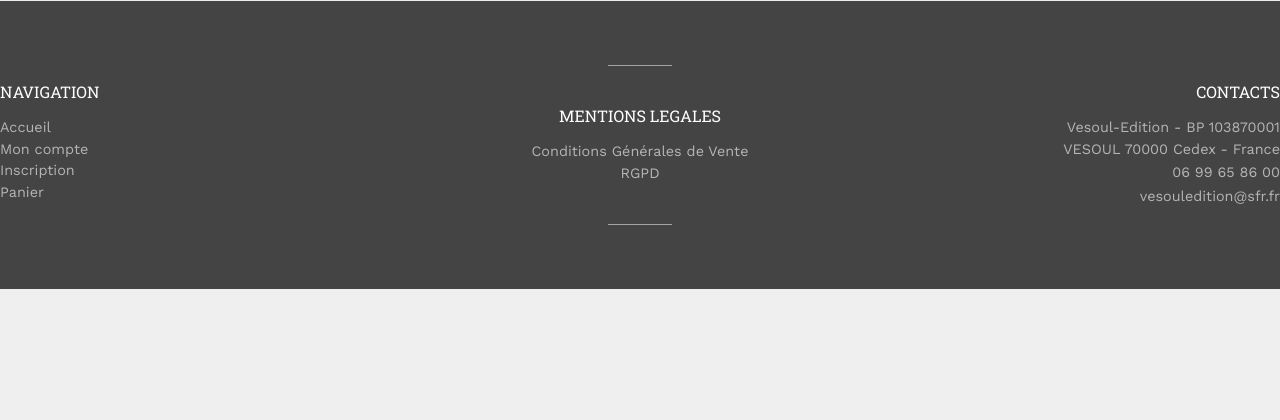
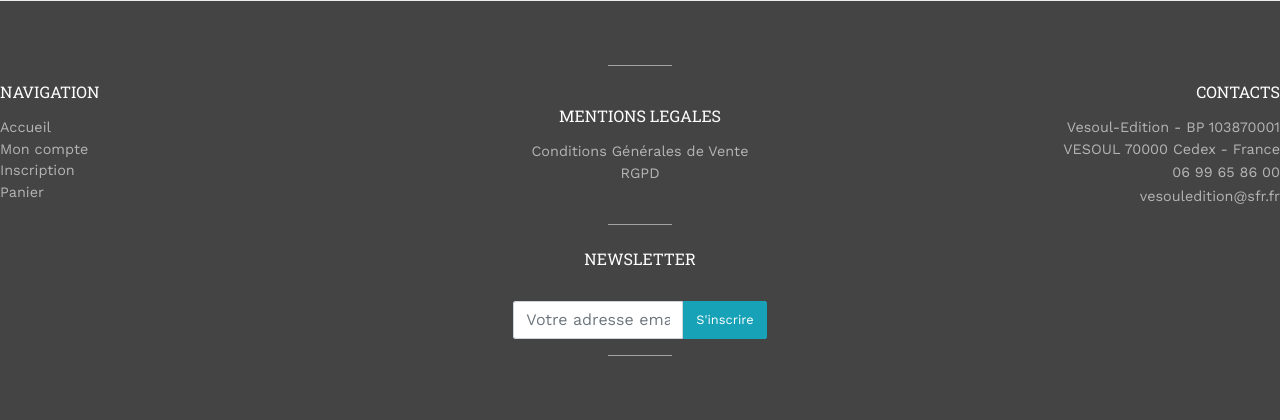
Before and after one commit to benaor/vesoul-edition, a Symfony app: template templates/base.html.twig in a window 1280 px wide. Shown: the part 727-1147 px from the top of the page. Before the commit the page ends 1016 px from the top, so only its background shows below. Run offline with Twig, Linux system fonts and the light colour scheme; the template is opened without the code that fills it, so the values that code supplies are empty; some libraries are stand-ins or nearby versions; some web fonts are replaced.

Commit message:
edit footer for add form newletters (no utilisable)

```diff
--- a/templates/base.html.twig
+++ b/templates/base.html.twig
@@ -48,7 +48,6 @@
 		<script src="js/script.js"></script>
 
 		{% if minyear is defined %}
-
 			<script>
 				$("#slider-range").slider({range: true, min: {{ minyear }}, max: {{ maxyear }}, values: [{{ minyear }}, {{maxyear }}],slide: function (event, ui) {$("#amount").val(ui.values[0] + " - " + ui.values[1]);}});
 
@@ -69,7 +68,6 @@
 				}
 			</script>
 		{% endif %}
+
 	</body>
-
-
 </html>
--- a/templates/includes/footer.html.twig
+++ b/templates/includes/footer.html.twig
@@ -1,8 +1,8 @@
 <footer>
 	<div class="container py-5">
 		<hr>
-		<div
-			class="row">
+		<div class="row">
+
 			{# ======== Navigation ========#}
 			<div class="col-4 p-0">
 				<h3 class="w-100 text-left">Navigation</h3>
@@ -13,6 +13,7 @@
 					<a href="#" class="text-left">Panier</a>
 				</ul>
 			</div>
+
 			{# ======== Mentions légales ========#}
 			<div class="col-4 p-0 d-flex flex-column justify-content-center align-items-center">
 				<h3 class="w-100 text-center footer-title-mention">Mentions legales</h3>
@@ -21,15 +22,6 @@
 					<a href="#" class="text-center">RGPD</a>
 				</ul>
 			</div>
-			{# ======== Newsletter ========
-						<div class="col-3 d-flex flex-column align-items-center">
-							<h3 class="m-0 py-2">Newsletter</h3>
-							<form id="newsletter" class="d-flex my-2 my-lg-0 pt-4">
-								<input class="form-control m-0" type="email" placeholder="Votre adresse email">
-								<button class="btn-newsletter btn btn-info m-0" type="submit">S'inscrire</button>
-							</form>
-						</div>
-			            #}
 
 			{# ======== Contacts ========#}
 			<div class="col-4 p-0 d-flex flex-column align-items-center">
@@ -50,8 +42,18 @@
 					</li>
 				</ul>
 			</div>
+
+			<hr>
+
+			{# ======== Newsletter ======== #}
+			<div class="col-12 d-flex flex-column align-items-center">
+				<h3 class="m-0 py-2">Newsletter</h3>
+				<form id="newsletter" class="d-flex my-2 my-lg-0 pt-4">
+					<input class="form-control m-0" type="email" placeholder="Votre adresse email">
+					<button class="btn-newsletter btn btn-info m-0" type="submit">S'inscrire</button>
+				</form>
+			</div>
+			<hr>
 		</div>
-		<hr>
-
 	</div>
 </footer>
```
Lines whose indentation alone changed are shown as unchanged.
